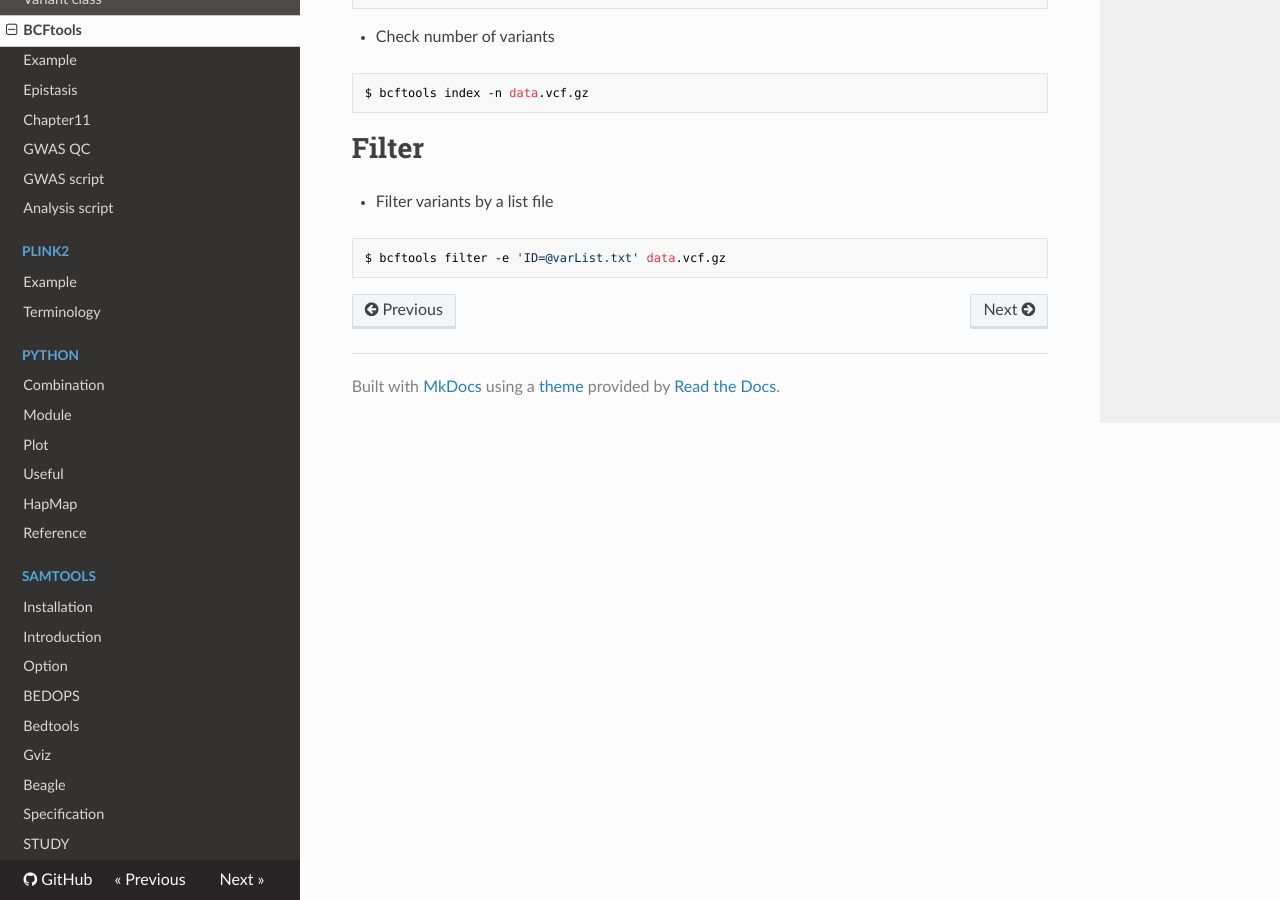
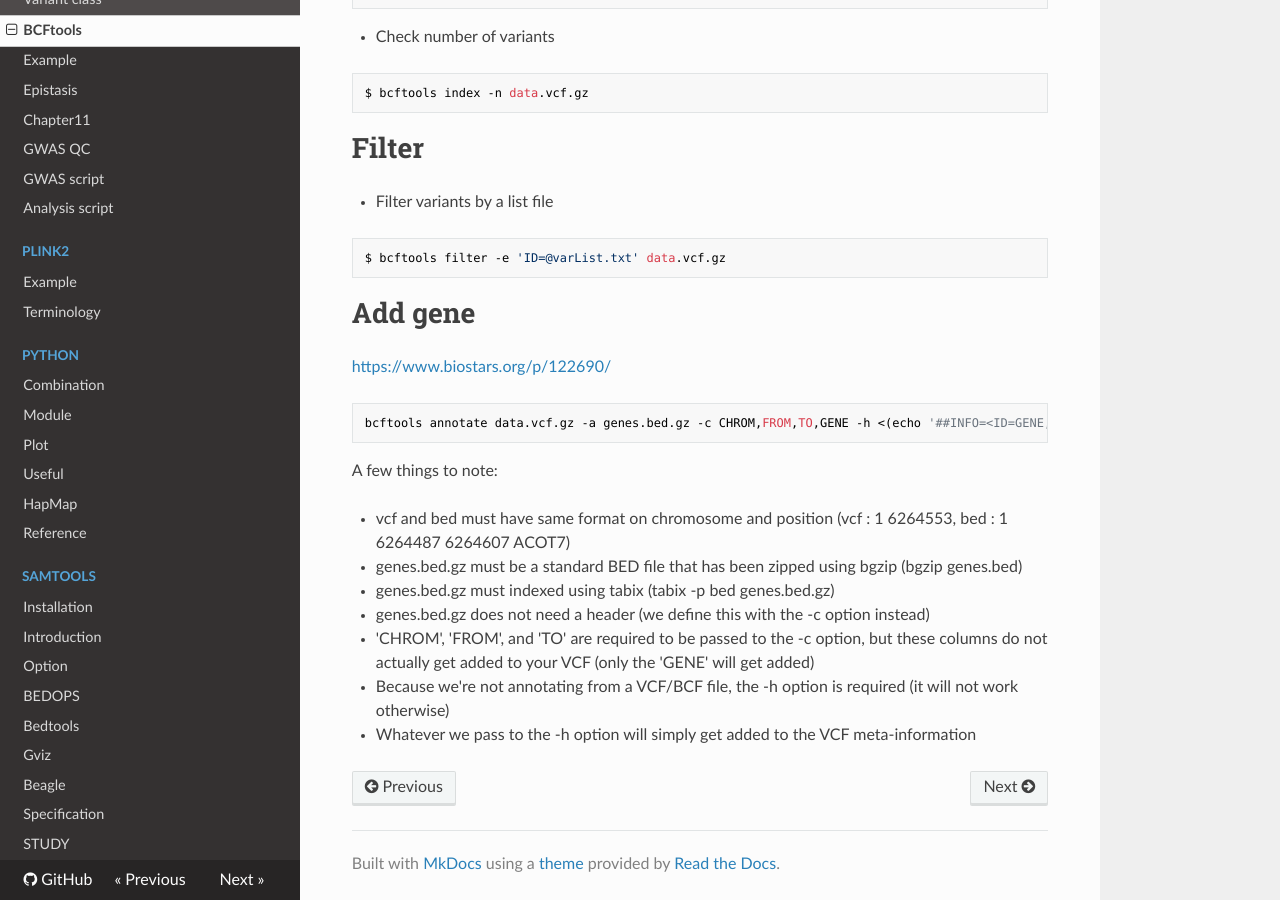
Before and after one commit to WonyoungCho/plink, an MkDocs documentation site: the page built from docs/bcftools_mani.md, in a window 1280 px wide and 900 px high, scrolled down 2292 px. Built offline with MkDocs 1.6.1, drawn with Linux system fonts in a browser that asks for light colours; nearby versions of some CDN libraries; old or Windows-style settings are respelled for this version of MkDocs.

Commit message:
Update bcftools_mani.md

````diff
--- a/docs/bcftools_mani.md
+++ b/docs/bcftools_mani.md
@@ -107,3 +107,18 @@ $ bcftools index -n data.vcf.gz
 ```
 $ bcftools filter -e 'ID=@varList.txt' data.vcf.gz
 ```
+
+# Add gene
+<https://www.biostars.org/p/122690/>
+```
+bcftools annotate data.vcf.gz -a genes.bed.gz -c CHROM,FROM,TO,GENE -h <(echo '##INFO=<ID=GENE,Number=1,Type=String,Description="Gene name">')
+```
+A few things to note:
+
+- vcf and bed must have same format on chromosome and position (vcf : 1 6264553, bed : 1 6264487 6264607 ACOT7)
+- genes.bed.gz must be a standard BED file that has been zipped using bgzip (bgzip genes.bed)
+- genes.bed.gz must indexed using tabix (tabix -p bed genes.bed.gz)
+- genes.bed.gz does not need a header (we define this with the -c option instead)
+- 'CHROM', 'FROM', and 'TO' are required to be passed to the -c option, but these columns do not actually get added to your VCF (only the 'GENE' will get added)
+- Because we're not annotating from a VCF/BCF file, the -h option is required (it will not work otherwise)
+- Whatever we pass to the -h option will simply get added to the VCF meta-information
````
